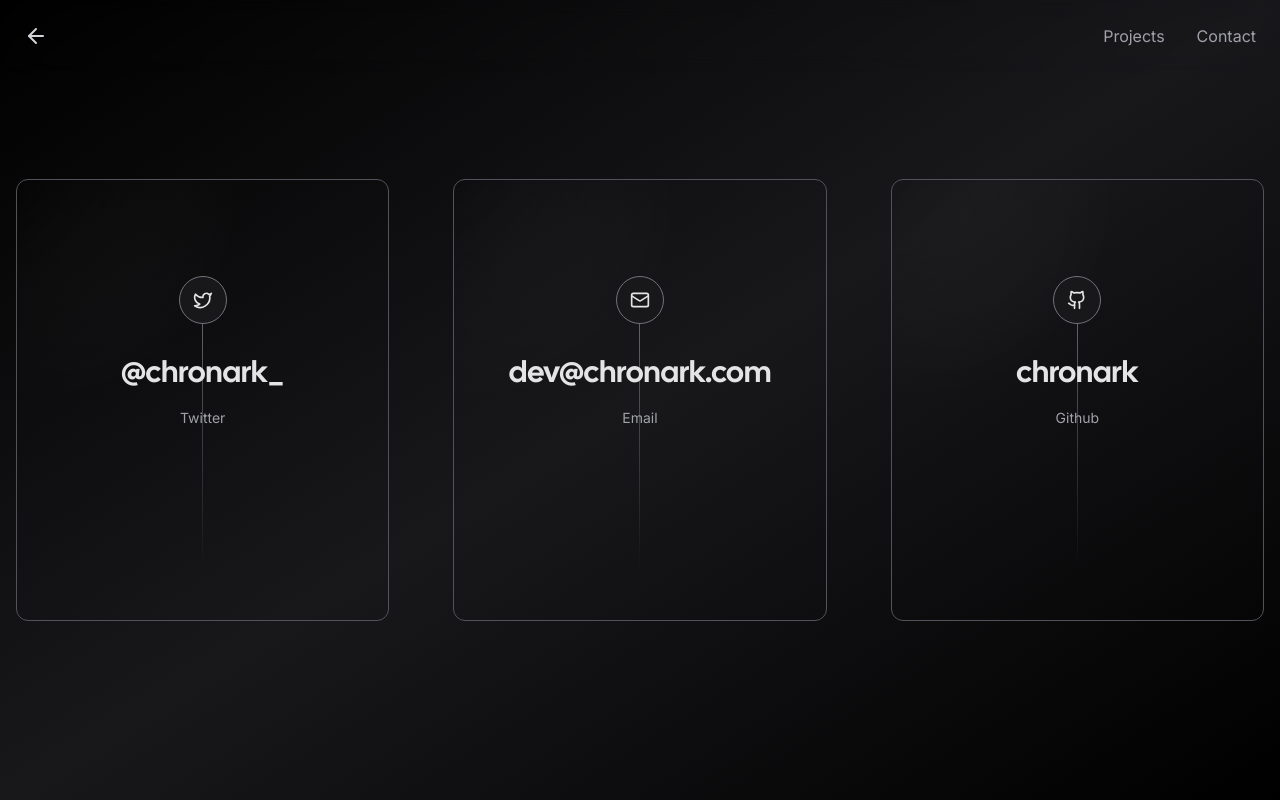
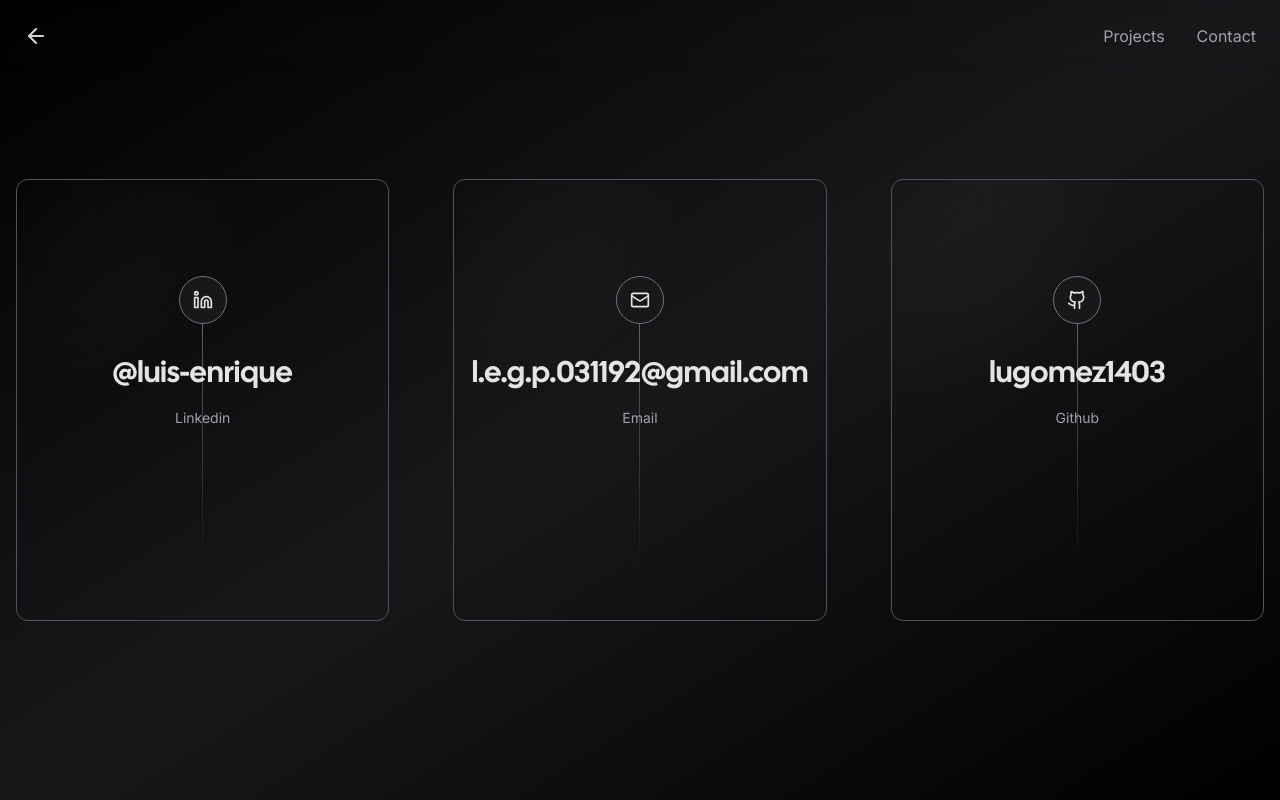
Before and after one commit to lugomez1403/nextjs-portfolio, a Next.js app: page /contact in a window 1280 px wide. Built offline with nearby package versions, Linux system fonts and the light colour scheme; no server answers; what tailwindcss-debug-screens would draw is missing.

Commit message:
Se agrega links

```diff
--- a/app/contact/page.tsx
+++ b/app/contact/page.tsx
@@ -1,27 +1,27 @@
 "use client";
-import { Github, Mail, Twitter } from "lucide-react";
+import { Github, Mail, Linkedin } from "lucide-react";
 import Link from "next/link";
 import { Navigation } from "../components/nav";
 import { Card } from "../components/card";
 
 const socials = [
 	{
-		icon: <Twitter size={20} />,
-		href: "https://twitter.com/chronark_",
-		label: "Twitter",
-		handle: "@chronark_",
+		icon: <Linkedin size={20} />,
+		href: "https://www.linkedin.com/in/luis-enrique-gómez-pérez-3b8924203/",
+		label: "Linkedin",
+		handle: "@luis-enrique",
 	},
 	{
 		icon: <Mail size={20} />,
-		href: "mailto:dev@chronark.com",
+		href: "mailto:l.e.g.p.031192@gmail.com",
 		label: "Email",
-		handle: "dev@chronark.com",
+		handle: "l.e.g.p.031192@gmail.com",
 	},
 	{
 		icon: <Github size={20} />,
-		href: "https://github.com/chronark",
+		href: "https://github.com/lugomez1403",
 		label: "Github",
-		handle: "chronark",
+		handle: "lugomez1403",
 	},
 ];
 
--- a/app/page.tsx
+++ b/app/page.tsx
@@ -29,20 +29,13 @@
         quantity={100}
       />
       <h1 className="z-10 text-4xl text-transparent duration-1000 bg-white cursor-default text-edge-outline animate-title font-display sm:text-6xl md:text-9xl whitespace-nowrap bg-clip-text ">
-        chronark
+        Portafolio de Luis
       </h1>
 
       <div className="hidden w-screen h-px animate-glow md:block animate-fade-right bg-gradient-to-r from-zinc-300/0 via-zinc-300/50 to-zinc-300/0" />
       <div className="my-16 text-center animate-fade-in">
         <h2 className="text-sm text-zinc-500 ">
-          I'm building{" "}
-          <Link
-            target="_blank"
-            href="https://unkey.dev"
-            className="underline duration-500 hover:text-zinc-300"
-          >
-            unkey.dev
-          </Link> to solve API authentication and authorization for developers.
+          No soy un robot, soy un desarrollador apasionado
         </h2>
       </div>
     </div>
```
Also changed, not shown: 1 other file (tests, documents, lock files or other folders).
